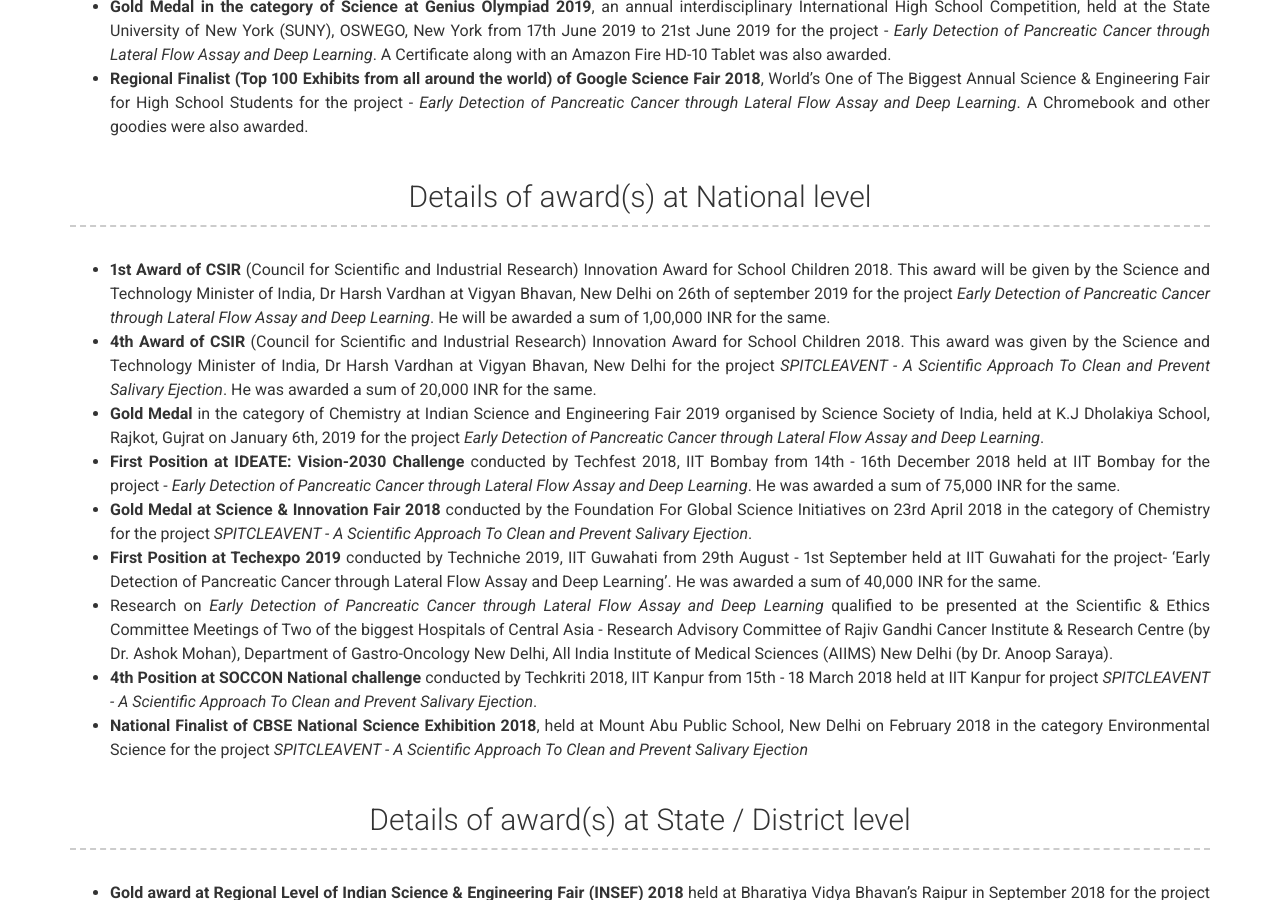
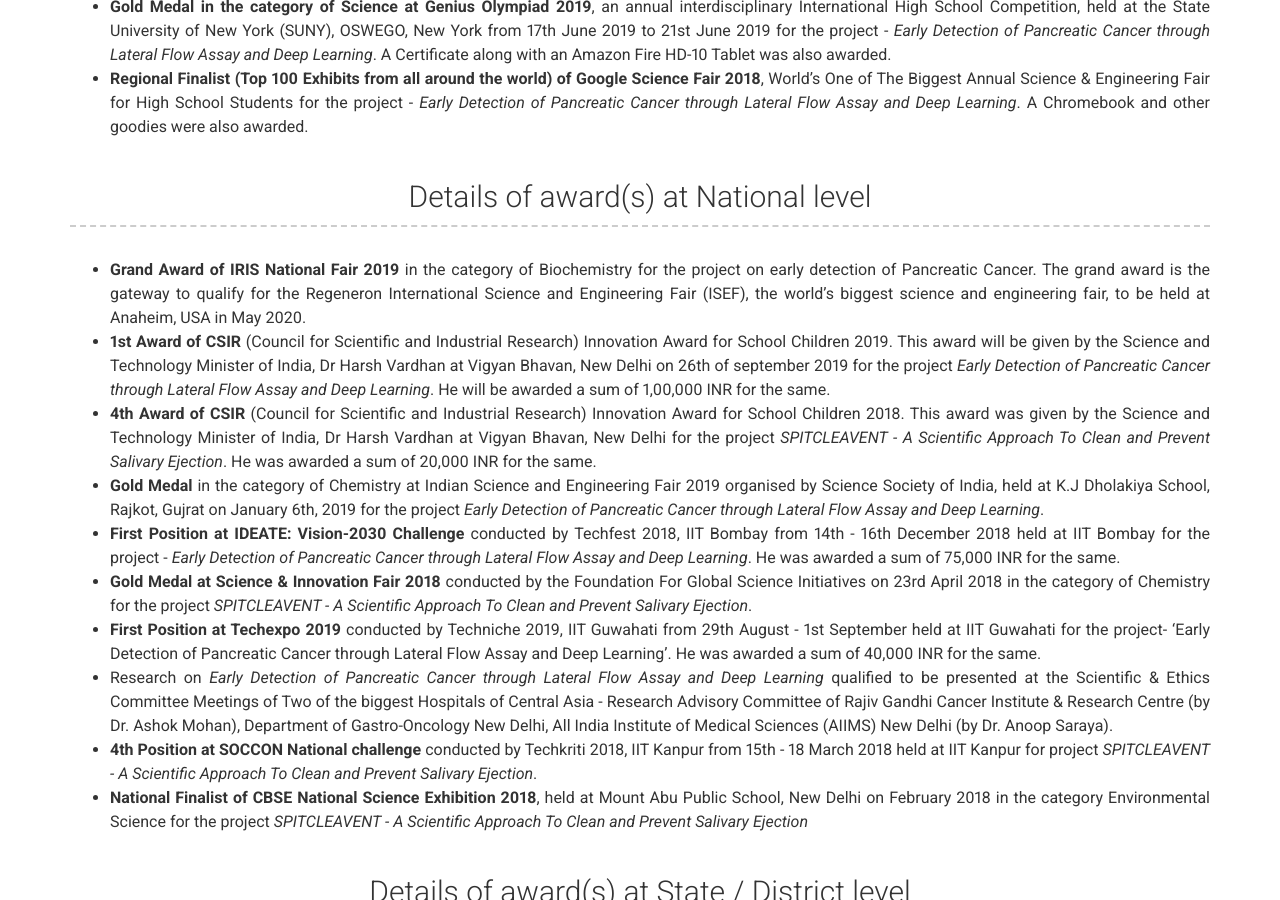
Before and after one commit to shadow0404/shadow0404.github.io, a Jekyll site: the page built from index.md, in a window 1280 px wide and 900 px high, scrolled down 920 px. Built offline with Jekyll 4.4.1, drawn with Linux system fonts in a browser that asks for light colours.

Commit message:
Update experience.yml

```diff
--- a/_data/experience.yml
+++ b/_data/experience.yml
@@ -1,7 +1,8 @@
 # Experience template
 - layout: top-middle
   description: | # this will include new lines to allow paragraphs
-    - **1st Award of CSIR** (Council for Scientific and Industrial Research) Innovation Award for School Children 2018. This award will be given by the Science and Technology Minister of India, Dr Harsh Vardhan at Vigyan Bhavan, New Delhi on 26th of september 2019 for the project *Early Detection of Pancreatic Cancer through Lateral Flow Assay and Deep Learning*. He will be awarded a sum of 1,00,000 INR for the same.
+    - **Grand Award of IRIS National Fair 2019** in the category of Biochemistry for the project on early detection of Pancreatic Cancer. The grand award is the gateway to qualify for the Regeneron International Science and Engineering Fair (ISEF), the world's biggest science and engineering fair, to be held at Anaheim, USA in May 2020.
+    - **1st Award of CSIR** (Council for Scientific and Industrial Research) Innovation Award for School Children 2019. This award will be given by the Science and Technology Minister of India, Dr Harsh Vardhan at Vigyan Bhavan, New Delhi on 26th of september 2019 for the project *Early Detection of Pancreatic Cancer through Lateral Flow Assay and Deep Learning*. He will be awarded a sum of 1,00,000 INR for the same.
     - **4th Award of CSIR** (Council for Scientific and Industrial Research) Innovation Award for School Children 2018. This award was given by the Science and Technology Minister of India, Dr Harsh Vardhan at Vigyan Bhavan, New Delhi for the project *SPITCLEAVENT - A Scientific Approach To Clean and Prevent Salivary Ejection*. He was awarded a sum of 20,000 INR for the same.
     - **Gold Medal** in the category of Chemistry at Indian Science and Engineering Fair 2019 organised by Science Society of India, held at K.J Dholakiya School, Rajkot, Gujrat on January 6th, 2019 for the project *Early Detection of Pancreatic Cancer through Lateral Flow Assay and Deep Learning*.
     - **First Position at IDEATE: Vision-2030 Challenge** conducted by Techfest 2018, IIT Bombay from 14th - 16th December 2018 held at IIT Bombay  for the project - *Early Detection of Pancreatic Cancer through Lateral Flow Assay and Deep Learning*. He was awarded a sum of 75,000 INR for the same.
```
